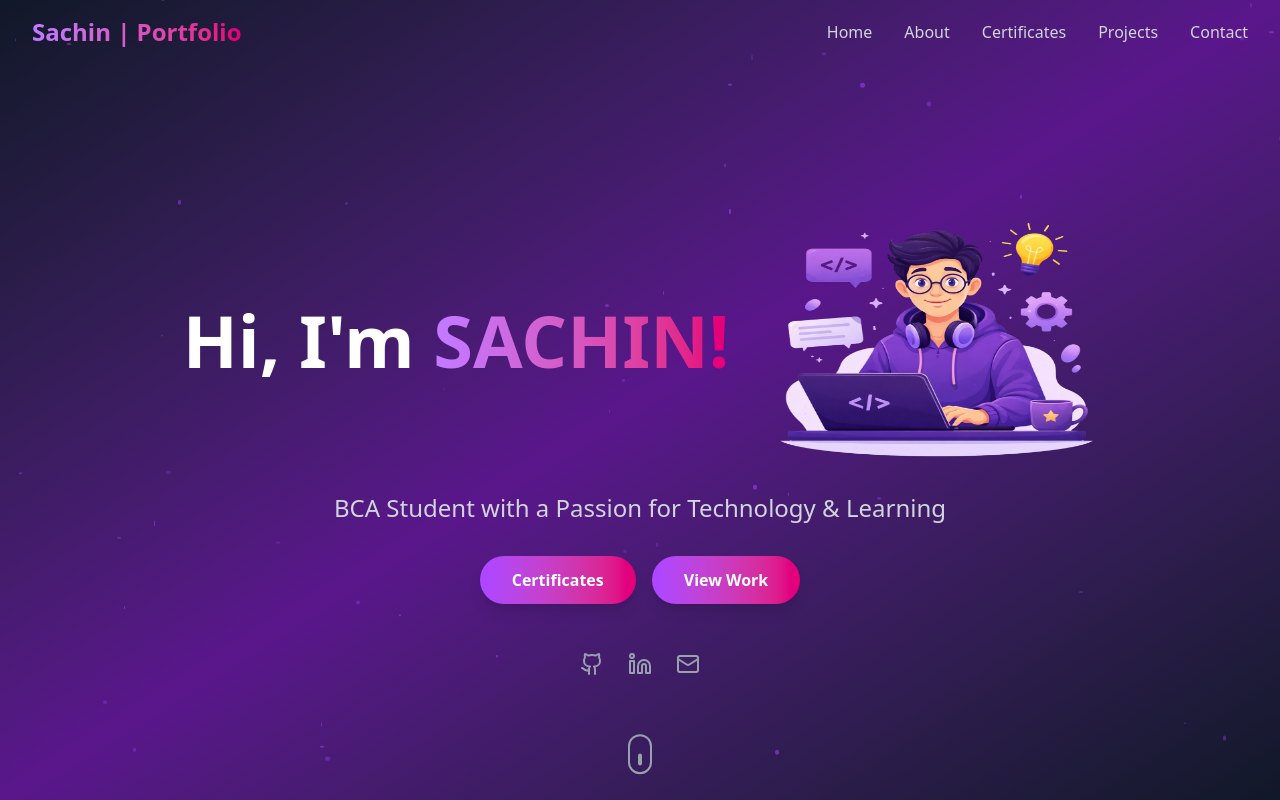
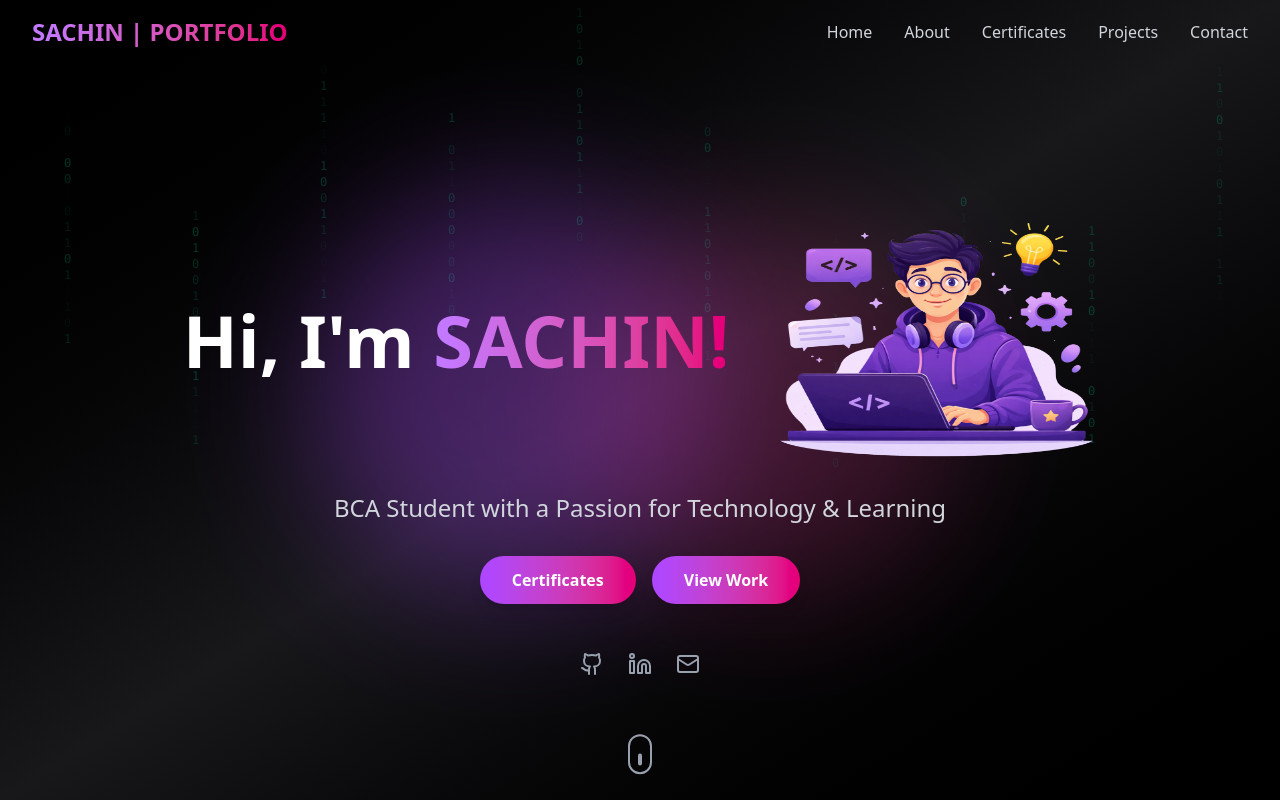
Before and after one commit to sachinv1604/my-portfolio, a React (Vite) app: page / in a window 1280 px wide. Shown: the top 800 px of the page. Built offline with nearby package versions, Linux system fonts and the light colour scheme.

Commit message:
changed hero

```diff
--- a/src/App.jsx
+++ b/src/App.jsx
@@ -49,7 +49,7 @@ const Navbar = () => {
             whileHover={{ scale: 1.05 }}
             className="text-2xl font-bold bg-linear-to-r from-purple-400 to-pink-600 bg-clip-text text-transparent"
           >
-            Sachin | Portfolio
+            SACHIN | PORTFOLIO
 
           </motion.div>
 
@@ -100,43 +100,104 @@ const Navbar = () => {
     </motion.nav>
   );
 };
+// CLEAN CODING-THEMED Hero Section - Replace your Hero component
 
-// Hero Section
 const Hero = () => {
   const { scrollY } = useScroll();
   const y = useTransform(scrollY, [0, 500], [0, 200]);
 
+  // Code snippets for animation
+  const codeLines = [
+    "const developer = 'Sachin';",
+    "function buildAmazingThings() {",
+    "import React from 'react';",
+    "npm install awesome",
+    "git commit -m 'feature'",
+    "<Component />",
+    "export default App;",
+    "console.log('Hello World');",
+    "{ skills: ['React', 'Node'] }",
+    "async/await promise",
+    "className='gradient'",
+    "useState(true)",
+  ];
+
   return (
     <section
   id="home"
-      className="min-h-screen flex items-center justify-center relative overflow-hidden bg-linear-to-br from-gray-900 via-purple-900 to-gray-900"
+  className="min-h-screen flex items-center justify-center relative overflow-hidden
+  bg-linear-to-br from-black via-zinc-900 to-black"
 >
 
-      {/* Animated Background */}
-      <div className="absolute inset-0">
-        {[...Array(50)].map((_, i) => (
+      {/* Clean Coding Animation Background */}
+      <div className="absolute inset-0 overflow-hidden">
+
+
+
+
+
+
+
+
+        {/* Binary Code Rain Effect */}
+        {[...Array(10)].map((_, i) => (
           <motion.div
-            key={i}
-            className="absolute bg-purple-500 rounded-full opacity-20"
+            key={`binary-${i}`}
+           className="absolute text-emerald-400/25 font-mono text-xs"
+
+
+
             style={{
-              width: Math.random() * 4 + 1,
-              height: Math.random() * 4 + 1,
-              left: `${Math.random() * 100}%`,
-              top: `${Math.random() * 100}%`,
+              left: `${5 + i * 10}%`,
             }}
             animate={{
-              y: [0, -30, 0],
-              opacity: [0.2, 0.5, 0.2],
+              y: ["-10%", "110%"],
             }}
             transition={{
-              duration: Math.random() * 3 + 2,
+              duration: 5 + Math.random() * 3,
               repeat: Infinity,
-              delay: Math.random() * 2,
+              ease: "linear",
+              delay: Math.random() * 5,
             }}
+          >
+            {[...Array(15)].map((_, j) => (
+              <div key={j} style={{ opacity: Math.random() }}>
+                {Math.random() > 0.5 ? '1' : '0'}
+              </div>
+            ))}
+          </motion.div>
+        ))}
+
+        {/* Pulsing Gradient Circles */}
+        <motion.div
+          animate={{
+            scale: [1, 1.2, 1],
+            opacity: [0.2, 0.6, 0.2],
+          }}
+          transition={{
+            duration: 8,
+            repeat: Infinity,
+            ease: "easeInOut"
+          }}
+          className="absolute top-1/4 left-1/4 w-96 h-96 bg-purple-500 rounded-full filter blur-3xl"
         />
-        ))}
+
+        <motion.div
+          animate={{
+            scale: [1.2, 1, 1.2],
+            opacity: [0.1, 0.2, 0.1],
+          }}
+          transition={{
+            duration: 10,
+            repeat: Infinity,
+            ease: "easeInOut",
+            delay: 2,
+          }}
+          className="absolute bottom-1/4 right-1/4 w-96 h-96 bg-pink-500 rounded-full filter blur-3xl"
+        />
       </div>
 
+      {/* Main Content - KEEP YOUR ORIGINAL CONTENT */}
       <motion.div style={{ y }} className="relative z-10 text-center px-4">
         <motion.div
           initial={{ scale: 0 }}
@@ -147,15 +208,13 @@ const Hero = () => {
 
         </motion.div>
         <br /> <br /> <br />
+
         <motion.div
           initial={{ opacity: 0, y: 20 }}
           animate={{ opacity: 1, y: 0 }}
           transition={{ delay: 0.2 }}
-
           className="flex flex-col-reverse md:flex-row items-center justify-center gap-10 md:gap-12 mb-8"
-
         >
-
           {/* NAME */}
           <h1 className="text-5xl md:text-7xl font-bold text-white text-center md:text-left">
             Hi, I'm{" "}
@@ -164,11 +223,11 @@ const Hero = () => {
             </span>
           </h1>
 
-  {/* IMAGE */}
+          {/* IMAGE - UNCHANGED */}
           <img
             src={profileImg}
             alt="Sachin"
-    className="w-80 h-60 md:w-80 md:h-60  "
+            className="w-80 h-60 md:w-80 md:h-60"
           />
         </motion.div>
 
@@ -213,7 +272,7 @@ const Hero = () => {
         >
           {[
             { icon: Github, href: 'https://github.com/sachinv1604' },
-            { icon: Linkedin, href: 'https://www.linkedin.com/in/sachin-vernekar-2b38ab289?utm_source=share&utm_campaign=share_via&utm_content=profile&utm_medium=android_app   ' },
+            { icon: Linkedin, href: 'https://www.linkedin.com/in/sachin-vernekar-2b38ab289' },
             { icon: Mail, href: 'mailto:sachinvernekar29@gmail.com' },
           ].map((social, i) => (
             <motion.a
@@ -229,6 +288,7 @@ const Hero = () => {
         </motion.div>
       </motion.div>
 
+      {/* Scroll Indicator */}
       <motion.div
         animate={{ y: [0, 10, 0] }}
         transition={{ duration: 2, repeat: Infinity }}
@@ -242,15 +302,10 @@ const Hero = () => {
           />
         </div>
       </motion.div>
-
-
-
     </section>
-
   );
 };
 
-// About Section
 const About = () => {
   return (
     <section id="about" className="py-20 bg-gray-900">
@@ -324,10 +379,10 @@ const Certificates = () => {
 
   // Use your imported images here
   const images = [
-    cert1,
+    cert4,
     cert2,
     cert3,
-    cert4,
+    cert1,
     cert5,
     cert6,
     cert7,
```
Lines whose indentation alone changed are shown as unchanged.
